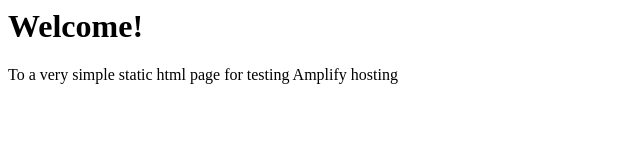
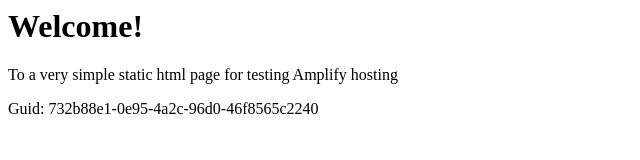
Before and after one commit to aws-aemilia-sin/Github-PR-Commit-Integration-Test-DoNotTouch-v1-preprod-ap-southeast-1, a website: page src/index.html in a window 1280 px wide. Shown: the whole page, without its empty margins (0-640 px from the left). Drawn offline with Linux system fonts and the light colour scheme.

Commit message:
commit from integ tests

```diff
--- a/src/index.html
+++ b/src/index.html
@@ -1,3 +1,5 @@
+
+
 <html lang="en">
 
 <head>
@@ -10,6 +12,6 @@
 <body>
     <h1>Welcome!</h1>
     <p>To a very simple static html page for testing Amplify hosting</p>
-</body>
+    <p>Guid: 732b88e1-0e95-4a2c-96d0-46f8565c2240</p></body>
 
 </html>
```
